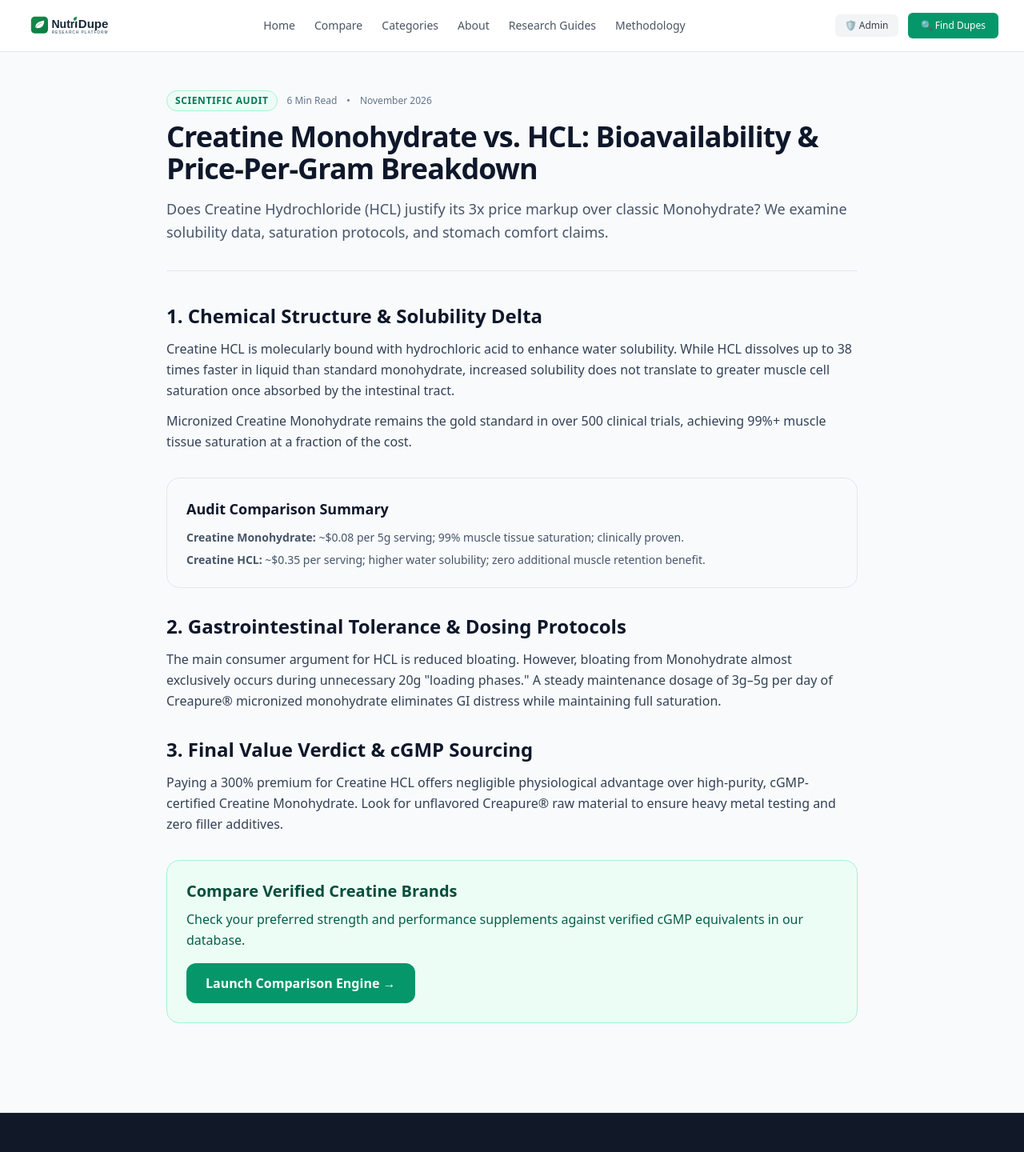
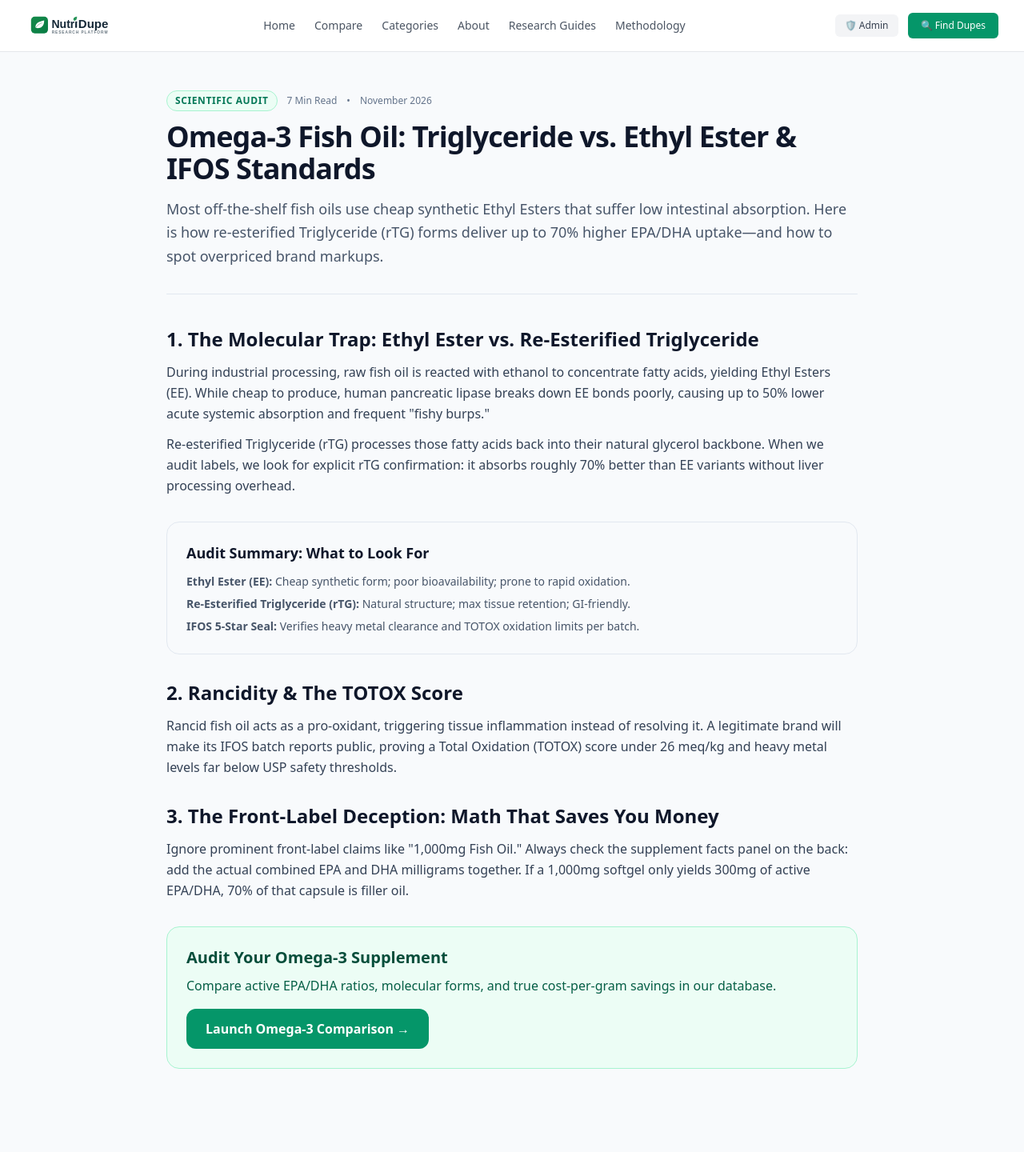
Before and after one commit to Jalil63/nutridupe, a Next.js app: page /research-guides/omega-3-fish-oil-triglyceride-vs-ethyl-ester in a window 1280 px wide. Shown: the top 1440 px of the page at 80% size. Built offline with nearby package versions, Linux system fonts and the light colour scheme.

Commit message:
Add Omega-3 Fish Oil guide page
This new page provides a comprehensive guide on Omega-3 fish oil, comparing Triglyceride and Ethyl Ester forms, including their absorption rates, rancidity issues, and tips for auditing supplements.

```diff
--- /dev/null
+++ b/app/research-guides/omega-3-fish-oil-triglyceride-vs-ethyl-ester/page.tsx
@@ -0,0 +1,73 @@
+import React from 'react';
+import Link from 'next/link';
+
+export default function Omega3Guide() {
+  return (
+    <article className="max-w-4xl mx-auto px-4 py-12 text-slate-800">
+      <header className="mb-10 border-b border-slate-200 pb-8">
+        <div className="flex items-center gap-3 text-xs text-slate-500 mb-3">
+          <span className="bg-emerald-50 text-emerald-700 font-bold uppercase tracking-wider px-2.5 py-1 rounded-full border border-emerald-200">
+            Scientific Audit
+          </span>
+          <span>7 Min Read</span>
+          <span>•</span>
+          <span>November 2026</span>
+        </div>
+        <h1 className="text-3xl sm:text-4xl font-extrabold tracking-tight text-slate-900 mb-4">
+          Omega-3 Fish Oil: Triglyceride vs. Ethyl Ester & IFOS Standards
+        </h1>
+        <p className="text-slate-600 text-lg leading-relaxed">
+          Most off-the-shelf fish oils use cheap synthetic Ethyl Esters that suffer low intestinal absorption. Here is how re-esterified Triglyceride (rTG) forms deliver up to 70% higher EPA/DHA uptake—and how to spot overpriced brand markups.
+        </p>
+      </header>
+
+      <section className="space-y-8 text-slate-700 leading-relaxed">
+        <div>
+          <h2 className="text-2xl font-bold text-slate-900 mb-3">1. The Molecular Trap: Ethyl Ester vs. Re-Esterified Triglyceride</h2>
+          <p>
+            During industrial processing, raw fish oil is reacted with ethanol to concentrate fatty acids, yielding Ethyl Esters (EE). While cheap to produce, human pancreatic lipase breaks down EE bonds poorly, causing up to 50% lower acute systemic absorption and frequent &quot;fishy burps.&quot;
+          </p>
+          <p className="mt-3">
+            Re-esterified Triglyceride (rTG) processes those fatty acids back into their natural glycerol backbone. When we audit labels, we look for explicit rTG confirmation: it absorbs roughly 70% better than EE variants without liver processing overhead.
+          </p>
+        </div>
+
+        <div className="bg-slate-50 p-6 rounded-2xl border border-slate-200">
+          <h3 className="text-lg font-bold text-slate-900 mb-3">Audit Summary: What to Look For</h3>
+          <ul className="space-y-2 text-sm text-slate-600">
+            <li><strong>Ethyl Ester (EE):</strong> Cheap synthetic form; poor bioavailability; prone to rapid oxidation.</li>
+            <li><strong>Re-Esterified Triglyceride (rTG):</strong> Natural structure; max tissue retention; GI-friendly.</li>
+            <li><strong>IFOS 5-Star Seal:</strong> Verifies heavy metal clearance and TOTOX oxidation limits per batch.</li>
+          </ul>
+        </div>
+
+        <div>
+          <h2 className="text-2xl font-bold text-slate-900 mb-3">2. Rancidity & The TOTOX Score</h2>
+          <p>
+            Rancid fish oil acts as a pro-oxidant, triggering tissue inflammation instead of resolving it. A legitimate brand will make its IFOS batch reports public, proving a Total Oxidation (TOTOX) score under 26 meq/kg and heavy metal levels far below USP safety thresholds.
+          </p>
+        </div>
+
+        <div>
+          <h2 className="text-2xl font-bold text-slate-900 mb-3">3. The Front-Label Deception: Math That Saves You Money</h2>
+          <p>
+            Ignore prominent front-label claims like &quot;1,000mg Fish Oil.&quot; Always check the supplement facts panel on the back: add the actual combined EPA and DHA milligrams together. If a 1,000mg softgel only yields 300mg of active EPA/DHA, 70% of that capsule is filler oil.
+          </p>
+        </div>
+
+        <div className="bg-emerald-50 border border-emerald-200 p-6 rounded-2xl mt-8">
+          <h3 className="text-xl font-bold text-emerald-900 mb-2">Audit Your Omega-3 Supplement</h3>
+          <p className="text-emerald-800 mb-4">
+            Compare active EPA/DHA ratios, molecular forms, and true cost-per-gram savings in our database.
+          </p>
+          <Link
+            href="/compare"
+            className="inline-block bg-emerald-600 text-white font-semibold px-6 py-3 rounded-xl hover:bg-emerald-700 transition-colors"
+          >
+            Launch Omega-3 Comparison &rarr;
+          </Link>
+        </div>
+      </section>
+    </article>
+  );
+}
```
